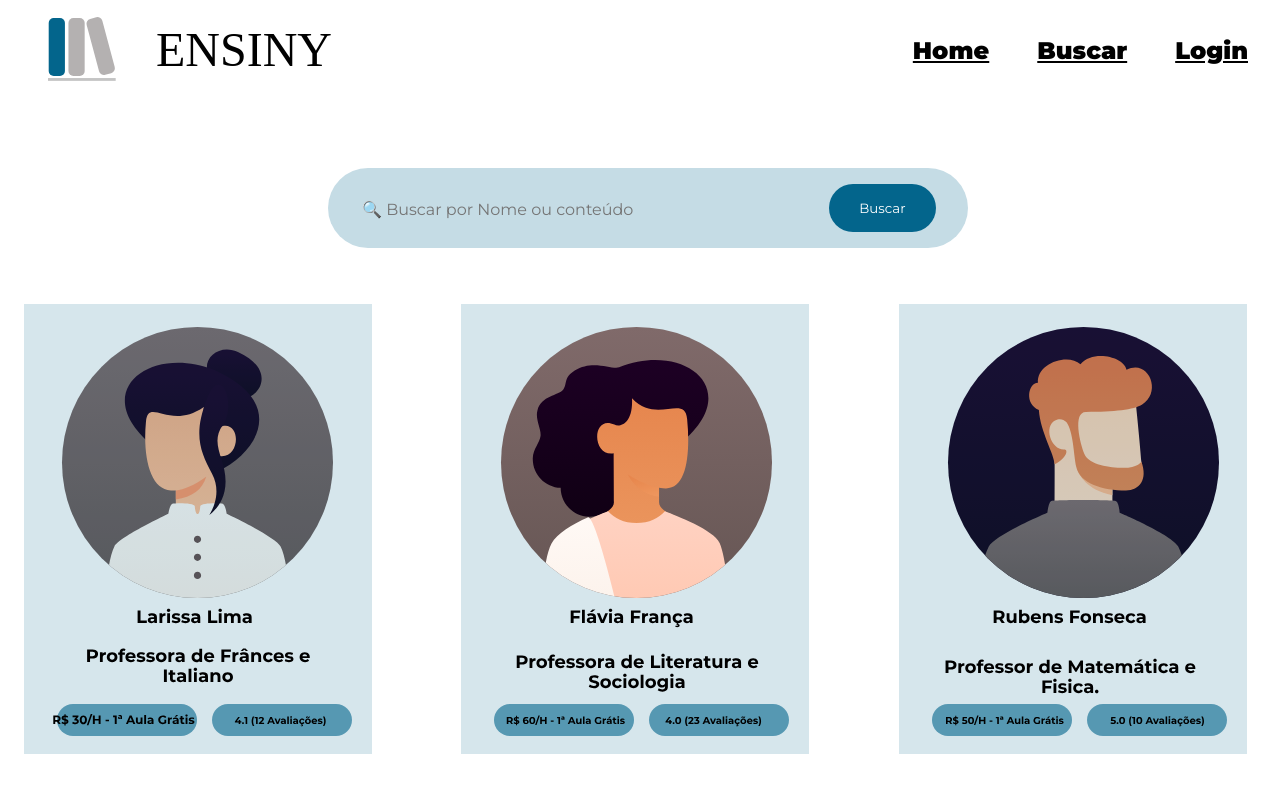
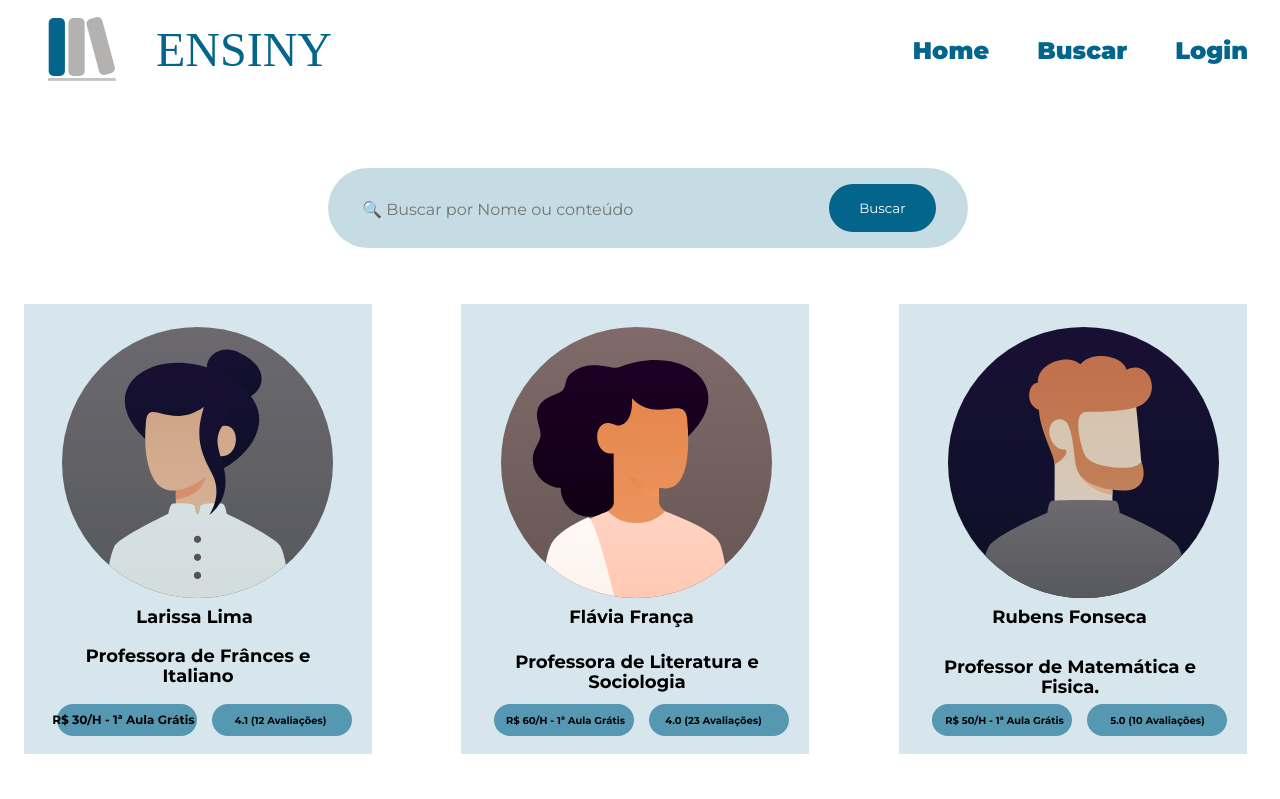
Before and after one commit to jotagehes/projeto_ensiny, a plain HTML site: page BuscaPerfilProfessores/busca_perfil.html in a window 1280 px wide. Shown: the top 799 px of the page. Drawn offline with Linux system fonts and the light colour scheme; files that its build step writes are made by us from their sources; a web font is replaced by a local one.

Commit message:
Alinhando cabecalho

```diff
--- a/BuscaPerfilProfessores/assets/css/cabecalho.css
+++ b/BuscaPerfilProfessores/assets/css/cabecalho.css
@@ -16,7 +16,7 @@
 
 .logo {
     font-family: pirou;
-    color: var(--azul);
+    color: #03658C;
     font-family: var(--lo);
     font-size: 3rem;
     font-weight: 500;
@@ -27,11 +27,13 @@
     display: flex;
     justify-content: space-around;
     list-style: none;
-
+}
+a{
+    text-decoration: none;
 }
 
 .menu__item--link {
-    color: var(--azul);
+    color: #03658C;
     font-family: var(--corpo);
     font-size: 1.5rem;
     font-weight: 800;
```
